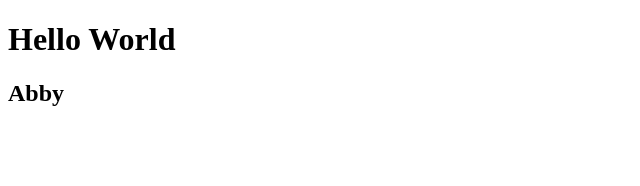
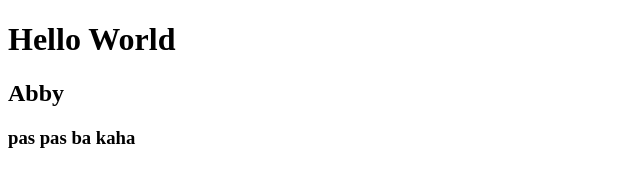
Before and after one commit to Emperor1202/Emperor1202.github.io, a plain HTML site: page index.html in a window 1280 px wide. Shown: the whole page, without its empty margins (0-640 px from the left). Drawn offline with Linux system fonts and the light colour scheme.

Commit message:
Update index.html

```diff
--- a/index.html
+++ b/index.html
@@ -9,5 +9,7 @@
 <body>
     <h1>Hello World</h1>
     <h2>Abby</h2>
+    <h3>pas pas ba kaha</h3>
+
 </body>
 </html>
```
